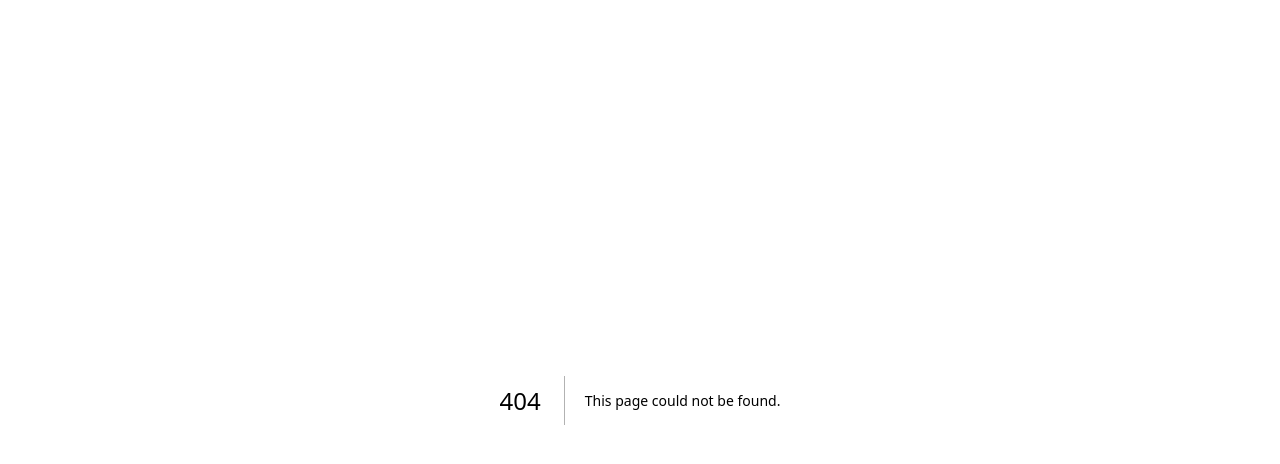
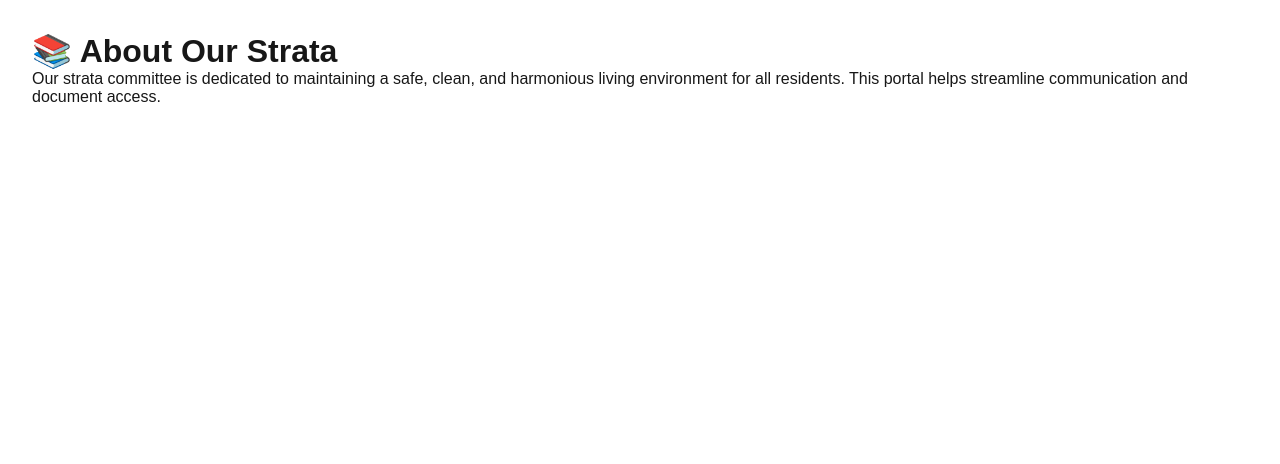
Before and after one commit to Jheng-Peng/strata-board, a Next.js app: page /about in a window 1280 px wide. Before the commit this address had no page. Shown: the top 464 px of the page. Built offline with nearby package versions, Linux system fonts and the light colour scheme.

Commit message:
Add 4 pages: index, about, committee, documents

```diff
--- /dev/null
+++ b/pages/about.js
@@ -0,0 +1,11 @@
+export default function About() {
+    return (
+      <div style={{ padding: '2rem', fontFamily: 'Arial' }}>
+        <h1>📚 About Our Strata</h1>
+        <p>
+          Our strata committee is dedicated to maintaining a safe, clean, and harmonious living
+          environment for all residents. This portal helps streamline communication and document access.
+        </p>
+      </div>
+    );
+  }
```
Also changed, not shown: pages/documents.js (added, +9 -0 lines), pages/committee.js (added).
